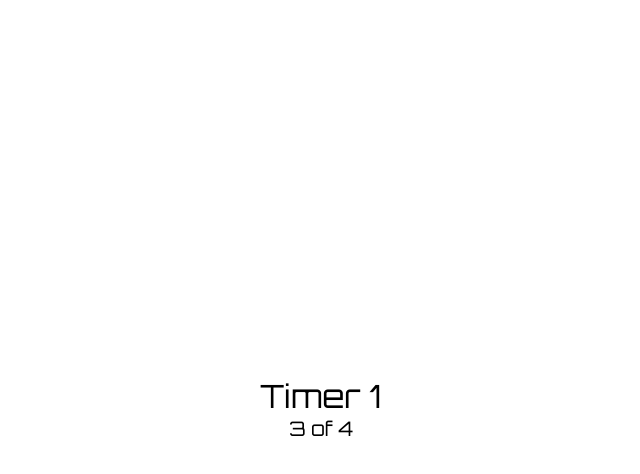
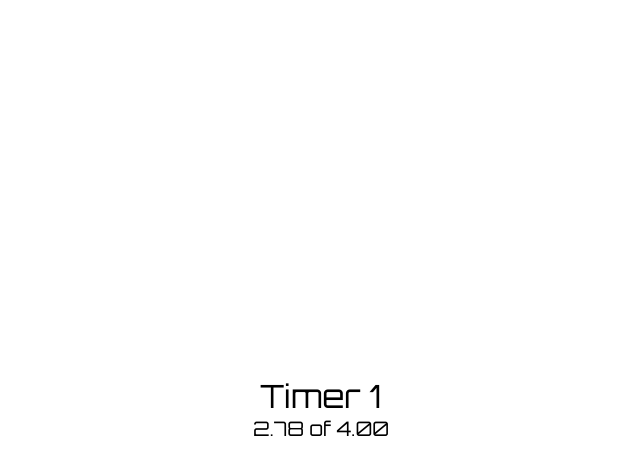
Before and after one commit to ssoRL/supertimer, a Preact app: page / in a window 1280 px wide. Both pictures are taken after a click on the button "Start". Shown: the top 474 px of the page, without its empty margins (319-959 px from the left). Built offline with nearby package versions, Linux system fonts and the light colour scheme.

Commit message:
hundreths

```diff
--- a/src/RunningTimer.tsx
+++ b/src/RunningTimer.tsx
@@ -7,6 +7,6 @@ interface RunningTimerProps {
 export function RunningTimer({ name, duration, total }: RunningTimerProps): preact.JSX.Element {
   return <div className="running-timer">
     <div className="running-timer-name">{name}</div>
-    <div className="running-timer-progress">{Math.round(duration)} of {total}</div>
+    <div className="running-timer-progress">{duration.toFixed(2)} of {total.toFixed(2)}</div>
   </div>;
 }
```
